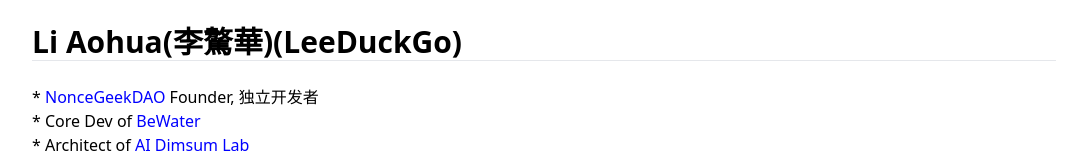
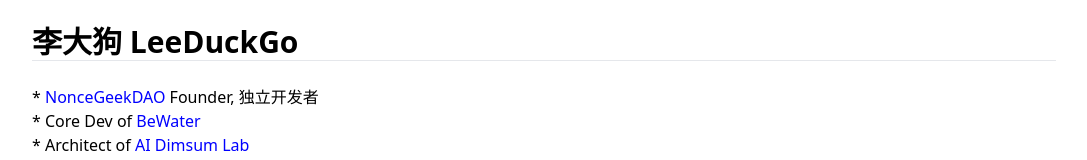
Before and after one commit to leeduckgo/academic-homepage, a plain HTML site: page index.html in a window 1280 px wide. Shown: the top 160 px of the page, without its empty margins (96-1183 px from the left). Drawn offline with nearby package versions, Linux system fonts and the light colour scheme; a script that the page names is missing.

Commit message:
update with the latest

```diff
--- a/index.html
+++ b/index.html
@@ -10,7 +10,7 @@
     window.va = window.va || function () { (window.vaq = window.vaq || []).push(arguments); };
   </script>
   <script defer src="/_vercel/insights/script.js"></script>
-  <title>Li Aohua(LeeDuckGo) - Web 3.0 Researcher and NonceGeekDAO Founder, Focus on AI Agents, DAO, Move & AI</title>
+  <title>李大狗(LeeDuckGo) - Web 3.0 Researcher and NonceGeekDAO Founder, Focus on AI Agents, DAO, Move & AI</title>
   <script type="application/ld+json">
     {
       "@context": "http://schema.org",
@@ -90,7 +90,7 @@
     <div class="container mx-auto max-w-5xl">
         <br>
         <h1 class="text-3xl font-bold">
-            Li Aohua(李驁華)(LeeDuckGo)
+            李大狗 LeeDuckGo
         </h1>
         <hr><br>
         <p>* <a href="https://github.com/noncegeek" class="hover:underline" target="_blank" style="color:blue">NonceGeekDAO</a> Founder, 独立开发者</p>
```
